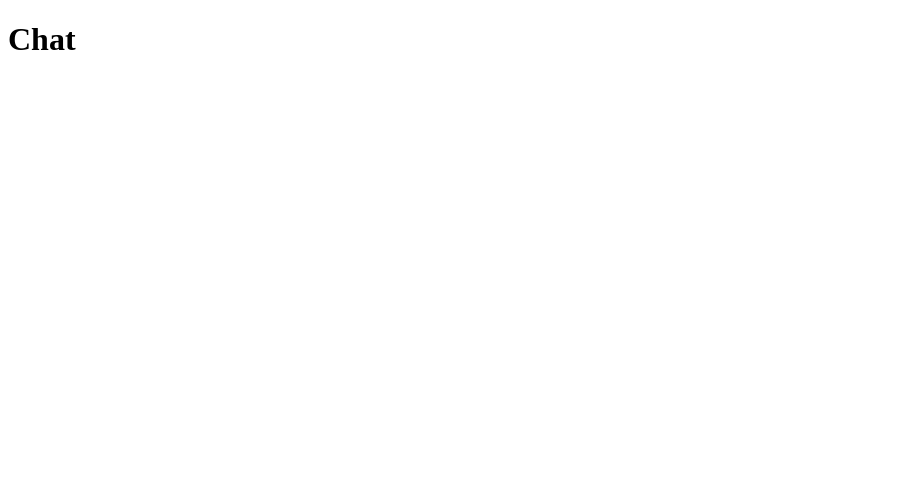
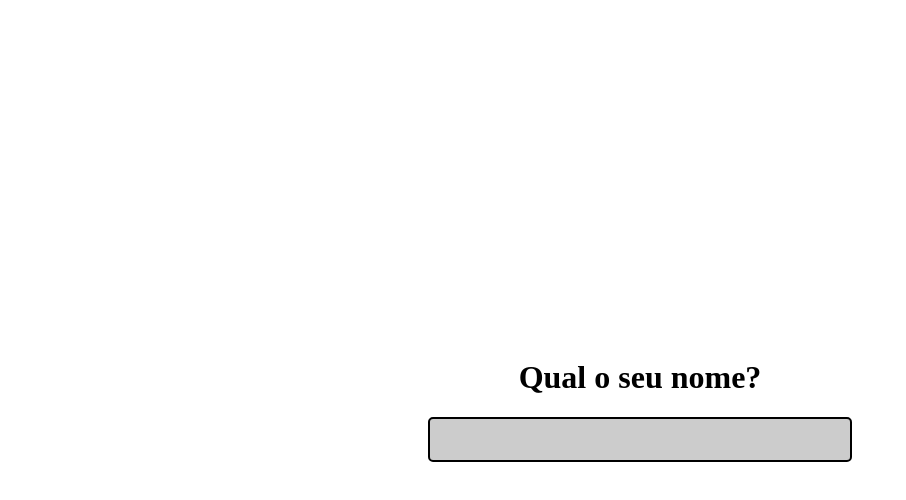
Before and after one commit to iamdevmarcos/chat-socket-io, a website: page public/index.html in a window 1280 px wide. Shown: the whole page, without its empty margins (0-906 px from the left). Drawn offline with Linux system fonts and the light colour scheme.

Commit message:
creating interface 1.0

```diff
--- a/public/index.html
+++ b/public/index.html
@@ -8,6 +8,13 @@
     <link rel="stylesheet" href="style.css">
 </head>
 <body>
-    <h1>Chat</h1>
+    <div class="page" id="loginPage">
+        <h1>Qual o seu nome?</h1>
+        <input type="text" id="loginNameInput" />
+    </div>
+
+    <div class="page" id="chatPage">
+
+    </div>
 </body>
 </html>
--- a/public/style.css
+++ b/public/style.css
@@ -0,0 +1,32 @@
+body {
+    margin:0;
+    padding:0;
+    box-sizing: border-box;
+}
+
+.page {
+    min-height:100vh;
+    justify-content: center;
+    align-items: center;
+    flex-direction: column;
+}
+
+#loginPage {
+    display: flex;
+    background-color: #FFF;
+}
+
+#loginNameInput {
+    border:2px solid #000;
+    background-color: #CCC;
+    font-size:18px;
+    padding:10px;
+    border-radius: 5px;
+    outline: 0;
+    width:100%;
+    max-width:400px;
+}
+
+#chatPage {
+    display:none;
+}
```
